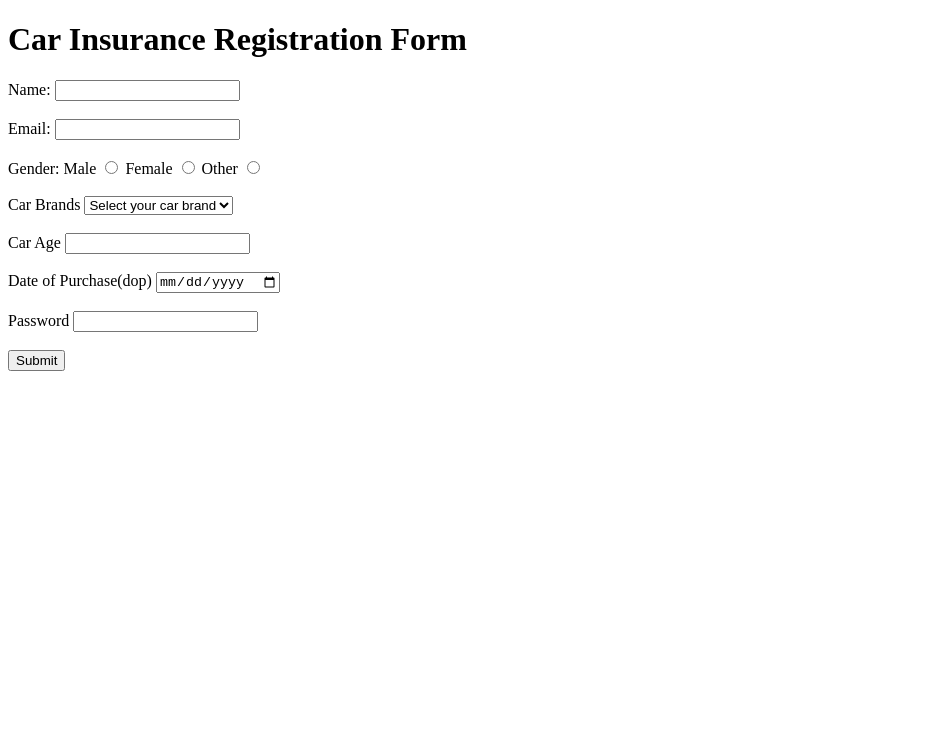
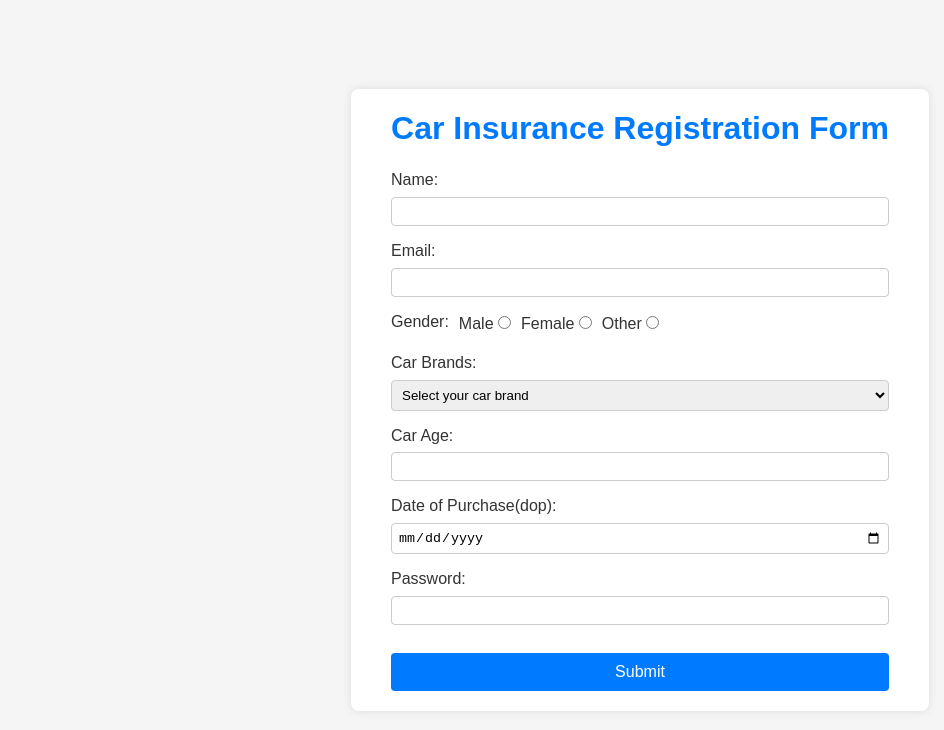
Before and after one commit to acciojob/car-insurance-form-kapex-coder, a website: page main.html in a window 1280 px wide. Shown: the whole page, without its empty margins (0-944 px from the left). Drawn offline with Linux system fonts and the light colour scheme.

Commit message:
Submitted: Solution-1

```diff
--- a/main.html
+++ b/main.html
@@ -8,42 +8,86 @@
   <body>
     <!-- the entire body must be written by student -->
     <main>
+      <div class="container">
         <h1>Car Insurance Registration Form</h1>
 
         <form method="post">
+          <div class="form-field">
             <label for="name">Name: </label>
-        <input type="text" id="name" name="name" required /><br /><br />
+            <input type="text" id="name" name="name" required />
+          </div>
 
+          <div class="form-field">
             <label for="email">Email: </label>
-        <input type="email" id="email" name="email" required /><br /><br />
+            <input type="email" id="email" name="email" required />
+          </div>
 
+          <div class="form-field gender-field">
             <label>Gender: </label>
+            <div class="gender-options">
+              <div>
                 <label for="male">Male</label>
-        <input type="radio" id="male" name="gender" value="male" required>
+                <input
+                  type="radio"
+                  id="male"
+                  name="gender"
+                  value="male"
+                  required
+                />
+              </div>
+
+              <div>
                 <label for="female">Female</label>
-        <input type="radio" id="female" name="gender" value="female" required>
+                <input
+                  type="radio"
+                  id="female"
+                  name="gender"
+                  value="female"
+                  required
+                />
+              </div>
+
+              <div>
                 <label for="other">Other</label>
-        <input type="radio" id="other" name="gender" value="other" required><br /><br />
+                <input
+                  type="radio"
+                  id="other"
+                  name="gender"
+                  value="other"
+                  required
+                />
+              </div>
+            </div>
+          </div>
 
-        <label for="cars">Car Brands</label>
+          <div class="form-field">
+            <label for="cars">Car Brands: </label>
             <select id="cars" name="cars">
               <option value="" disabled selected>Select your car brand</option>
               <option value="bmw">BMW</option>
               <option value="audi">Audi</option>
               <option value="mercedez">Mercedez</option>
-        </select><br /><br />
+            </select>
+          </div>
 
-        <label for="carage">Car Age</label>
-        <input type="number" id="carage" name="carage" min="0" required /><br /><br />
+          <div class="form-field">
+            <label for="carage">Car Age: </label>
+            <input type="number" id="carage" name="carage" min="0" required />
+          </div>
 
-        <label for="dop">Date of Purchase(dop)</label>
-        <input type="date" id="dop" name="dop" required /><br /><br />
+          <div class="form-field">
+            <label for="dop">Date of Purchase(dop): </label>
+            <input type="date" id="dop" name="dop" required />
+          </div>
 
-        <label for="password">Password</label>
-        <input type="password" id="password" name="password" required /><br /><br />
+          <div class="form-field">
+            <label for="password">Password: </label>
+            <input type="password" id="password" name="password" required />
+          </div>
 
           <button type="submit">Submit</button>
         </form>
+      </div>
     </main>
 
     <script type="text/javascript" src="./script.js"></script>
--- a/styles.css
+++ b/styles.css
@@ -1 +1,91 @@
 /* Your CSS Code here. */
+
+* {
+    margin: 0;
+    padding: 0;
+    box-sizing: border-box;
+}
+
+body {
+    font-family: Arial, sans-serif;
+    background-color: #f5f5f5;
+    color: #333;
+    line-height: 1.6;
+}
+
+main {
+    min-height: 100vh;
+    padding: 20px;
+    display: flex;
+}
+
+.container {
+    max-width: 50%;
+    margin: auto;
+    background: #fff;
+    padding: 20px 40px;
+    border-radius: 8px;
+    box-shadow: 0 0 10px rgba(0, 0, 0, 0.1);
+}
+
+.container h1 {
+    text-align: center;
+    margin-bottom: 20px;
+    color: #007BFF;
+    line-height: 1.2;
+}
+
+form {
+    display: flex;
+    flex-direction: column;
+    gap: 12px;
+}
+
+.form-field {
+    display: flex;
+    flex-direction: column;
+}
+
+.form-field > input,
+.form-field > select {
+    padding: 6px;
+    border: 1px solid #ccc;
+    border-radius: 4px;
+}
+
+.form-field > input:focus,
+.form-field > select:focus {
+    border-color: #007BFF;
+    outline: none;
+}
+
+.form-field > label {
+    margin-bottom: 4px;
+    font-weight: 500;
+}
+
+.gender-field {
+    flex-direction: row;
+    gap: 10px;
+    align-items: center;
+}
+
+.gender-field .gender-options {
+    display: flex;
+    gap: 10px;
+}
+
+form > button {
+    padding: 10px;
+    background-color: #007BFF;
+    color: white;
+    border: none;
+    border-radius: 4px;
+    cursor: pointer;
+    font-size: 16px;
+    margin-top: 16px;
+}
+
+form > button:hover {
+    background-color: #0056b3;
+}
```
Lines whose indentation alone changed are shown as unchanged.
